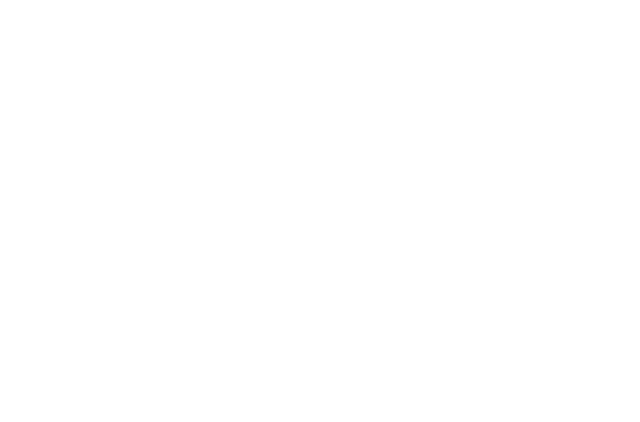
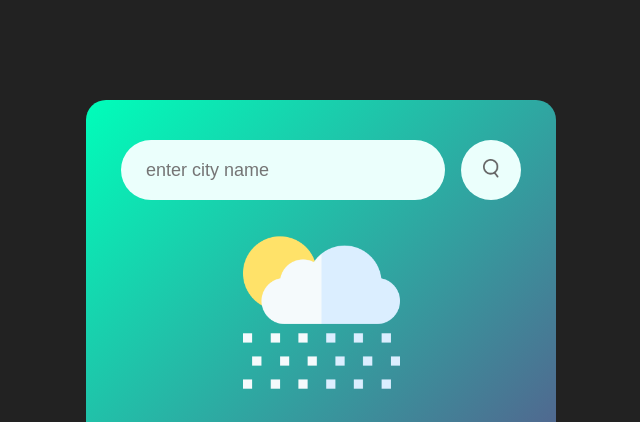
Before and after one commit to Schneegestober1/WeatherApp, a plain HTML site: page index.html in a window 1280 px wide. Shown: the top 422 px of the page, without its empty margins (319-959 px from the left). Drawn offline with Linux system fonts and the light colour scheme.

Commit message:
<h2 class="city">Tashkent</h2>

```diff
--- a/index.html
+++ b/index.html
@@ -4,9 +4,20 @@
     <meta charset="UTF-8">
     <meta name="viewport" content="width=device-width, initial-scale=1.0">
     <link rel="stylesheet" href="style/style.css">
-    <title>Document</title>
+    <link rel="shortcut icon" href="images/clear.png" type="image/x-icon">
+    <title>Weather App</title>
 </head>
 <body>
-
+    <div class="card">
+        <div class="search">
+            <input type="text" placeholder="enter city name" spellcheck="false">
+            <button><img src="images/search.png" alt="search"></button>
+        </div>
+        <div class="weather">
+            <img src="images/rain.png" class="weather-icon">
+            <h1 class="temp">6°C</h1>
+            <h2 class="city">Tashkent</h2>
+        </div>
+    </div>
 </body>
 </html>
--- a/style/style.css
+++ b/style/style.css
@@ -1,6 +1,55 @@
-* {
+*{
     margin: 0;
     padding: 0;
     font-family: 'Poppins', sans-serif;
     box-sizing: border-box;
 }
+
+body{
+    background-color: #222;
+}
+
+.card{
+    width: 90%;
+    max-width: 470px;
+    background: linear-gradient(135deg, #00feba, #5b548a);
+    color: #fff;
+    margin: 100px auto 0;
+    border-radius: 20px;
+    padding: 40px 35px;
+    text-align: center;
+}
+
+.search{
+    width: 100%;
+    display: flex;
+    align-items: center;
+    justify-content: space-between;
+}
+
+.search input{
+    border: 0;
+    outline: 0;
+    background: #ebfffc;
+    color: #555;
+    padding: 10px 25px;
+    height: 60px;
+    border-radius: 30px;
+    flex: 1;
+    margin-right: 16px;
+    font-size: 18px;
+}
+
+.search button {
+    border: 0;
+    outline: 0;
+    background: #ebfffc;
+    border-radius: 50%;
+    width: 60px;
+    height: 60px;
+    cursor: pointer;
+}
+
+.search button img {
+    width: 16px;
+}
```
